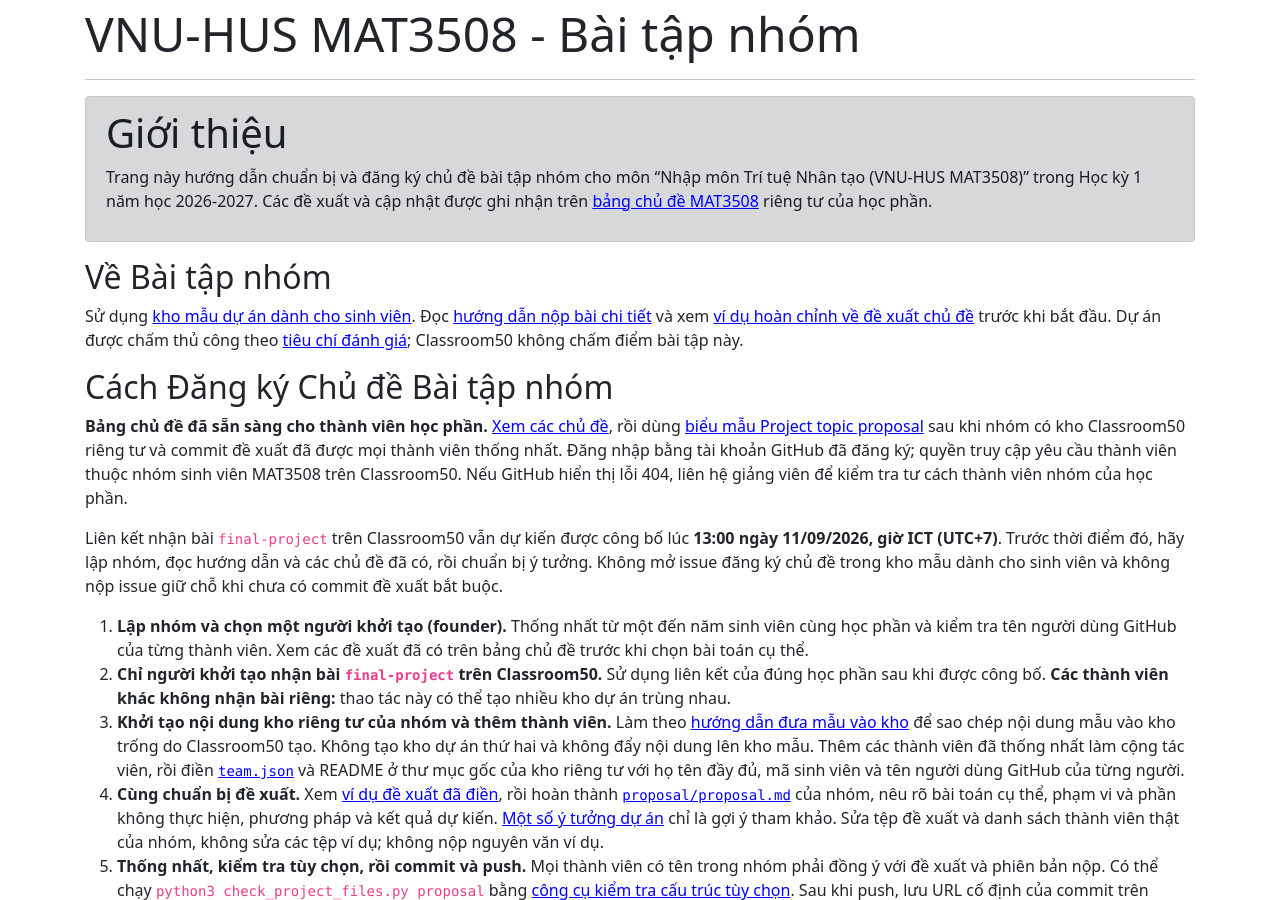
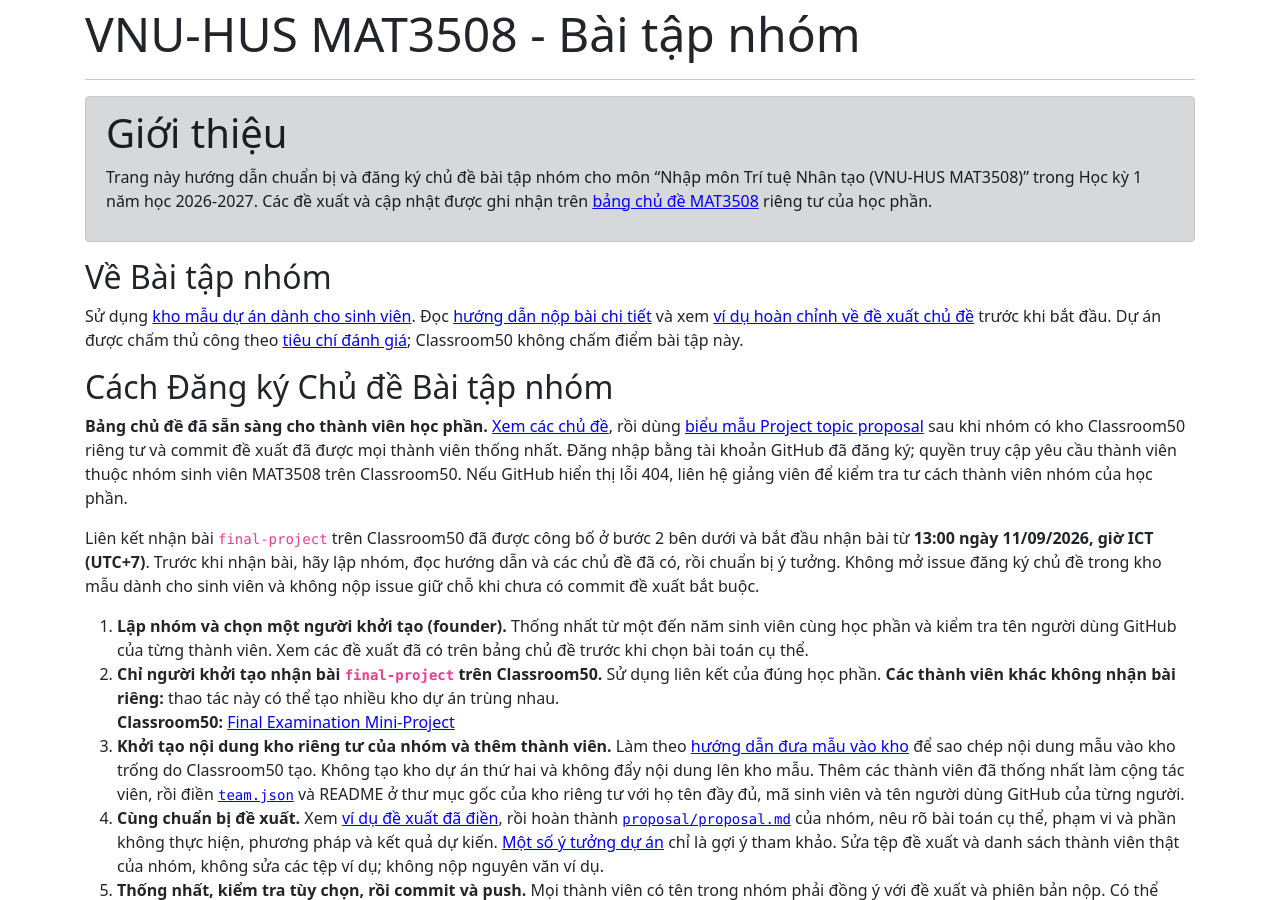
Before and after one commit to hoanganhduc/hoanganhduc.github.io, a Jekyll site: the page built from teaching/VNU-HUS/2026/winter/MAT3508/mini-projects.md, in a window 1280 px wide and 900 px high. Built offline with Jekyll 4.4.1, drawn with Linux system fonts in a browser that asks for light colours; nearby versions of some CDN libraries; a style sheet for code colours, icons or effects is not loaded; some of the changed text lies outside the part shown.

Commit message:
Release Week 1 and mini-project Classroom50 links
Both courses open ch01-introduction (individual, due 20 September 2026)
and final-project at 13:00 ICT on 11 September 2026, so remove the
Liquid comment wrappers that were hiding both acceptance links.

The mini-project page still said the final-project link "remains
scheduled for publication" on that date; rewrite it as published.

Link the Chapter 2 decks from the Week 1 preparation column, matching
how Week 0 links the Chapter 1 decks.

Record all of this in the dated announcement on both course pages.

```diff
--- a/teaching/VNU-HUS/2026/winter/MAT3508/mini-projects.md
+++ b/teaching/VNU-HUS/2026/winter/MAT3508/mini-projects.md
@@ -22,10 +22,10 @@ Sử dụng [kho mẫu dự án dành cho sinh viên](https://github.com/VNU-HUS
 
 **Bảng chủ đề đã sẵn sàng cho thành viên học phần.** [Xem các chủ đề](https://github.com/VNU-HUS/mat3508-2026-project-topics/issues), rồi dùng [biểu mẫu Project topic proposal](https://github.com/VNU-HUS/mat3508-2026-project-topics/issues/new?template=project-proposal.yml) sau khi nhóm có kho Classroom50 riêng tư và commit đề xuất đã được mọi thành viên thống nhất. Đăng nhập bằng tài khoản GitHub đã đăng ký; quyền truy cập yêu cầu thành viên thuộc nhóm sinh viên MAT3508 trên Classroom50. Nếu GitHub hiển thị lỗi 404, liên hệ giảng viên để kiểm tra tư cách thành viên nhóm của học phần.
 
-Liên kết nhận bài `final-project` trên Classroom50 vẫn dự kiến được công bố lúc **13:00 ngày 11/09/2026, giờ ICT (UTC+7)**. Trước thời điểm đó, hãy lập nhóm, đọc hướng dẫn và các chủ đề đã có, rồi chuẩn bị ý tưởng. Không mở issue đăng ký chủ đề trong kho mẫu dành cho sinh viên và không nộp issue giữ chỗ khi chưa có commit đề xuất bắt buộc.
+Liên kết nhận bài `final-project` trên Classroom50 đã được công bố ở bước 2 bên dưới và bắt đầu nhận bài từ **13:00 ngày 11/09/2026, giờ ICT (UTC+7)**. Trước khi nhận bài, hãy lập nhóm, đọc hướng dẫn và các chủ đề đã có, rồi chuẩn bị ý tưởng. Không mở issue đăng ký chủ đề trong kho mẫu dành cho sinh viên và không nộp issue giữ chỗ khi chưa có commit đề xuất bắt buộc.
 
 1. **Lập nhóm và chọn một người khởi tạo (founder).** Thống nhất từ một đến năm sinh viên cùng học phần và kiểm tra tên người dùng GitHub của từng thành viên. Xem các đề xuất đã có trên bảng chủ đề trước khi chọn bài toán cụ thể.
-2. **Chỉ người khởi tạo nhận bài `final-project` trên Classroom50.** Sử dụng liên kết của đúng học phần sau khi được công bố. **Các thành viên khác không nhận bài riêng:** thao tác này có thể tạo nhiều kho dự án trùng nhau.{% comment %}<br>**Classroom50:** [Final Examination Mini-Project](https://classroom50.org/VNU-HUS/vnu-hus-mat3508-winter-2026/assignments/final-project/accept){% endcomment %}
+2. **Chỉ người khởi tạo nhận bài `final-project` trên Classroom50.** Sử dụng liên kết của đúng học phần. **Các thành viên khác không nhận bài riêng:** thao tác này có thể tạo nhiều kho dự án trùng nhau.<br>**Classroom50:** [Final Examination Mini-Project](https://classroom50.org/VNU-HUS/vnu-hus-mat3508-winter-2026/assignments/final-project/accept)
 3. **Khởi tạo nội dung kho riêng tư của nhóm và thêm thành viên.** Làm theo [hướng dẫn đưa mẫu vào kho](https://github.com/VNU-HUS/introai-final-project-template/blob/main/Submission%20Guide.md) để sao chép nội dung mẫu vào kho trống do Classroom50 tạo. Không tạo kho dự án thứ hai và không đẩy nội dung lên kho mẫu. Thêm các thành viên đã thống nhất làm cộng tác viên, rồi điền [`team.json`](https://github.com/VNU-HUS/introai-final-project-template/blob/main/team.json) và README ở thư mục gốc của kho riêng tư với họ tên đầy đủ, mã sinh viên và tên người dùng GitHub của từng người.
 4. **Cùng chuẩn bị đề xuất.** Xem [ví dụ đề xuất đã điền](https://github.com/VNU-HUS/introai-final-project-template/blob/main/examples/topic-proposal/proposal.example.md), rồi hoàn thành [`proposal/proposal.md`](https://github.com/VNU-HUS/introai-final-project-template/blob/main/proposal/proposal.md) của nhóm, nêu rõ bài toán cụ thể, phạm vi và phần không thực hiện, phương pháp và kết quả dự kiến. [Một số ý tưởng dự án](https://github.com/VNU-HUS/introai-final-project-template/blob/main/Mini-Project%20Ideas.md) chỉ là gợi ý tham khảo. Sửa tệp đề xuất và danh sách thành viên thật của nhóm, không sửa các tệp ví dụ; không nộp nguyên văn ví dụ.
 5. **Thống nhất, kiểm tra tùy chọn, rồi commit và push.** Mọi thành viên có tên trong nhóm phải đồng ý với đề xuất và phiên bản nộp. Có thể chạy `python3 check_project_files.py proposal` bằng [công cụ kiểm tra cấu trúc tùy chọn](https://github.com/VNU-HUS/introai-final-project-template/blob/main/check_project_files.py). Sau khi push, lưu URL cố định của commit trên GitHub hoặc mã SHA đầy đủ gồm 40 ký tự.
```
Also changed, not shown: other parts of teaching/VNU-HUS/2026/winter/MAT3508/mini-projects.md (+1 -1 lines), teaching/VNU-HUS/2026/winter/MAT1206E/index.md (+4 -1 lines), teaching/VNU-HUS/2026/winter/MAT1206E/mini-projects.md (+3 -3 lines), teaching/VNU-HUS/2026/winter/MAT3508/index.md (+4 -1 lines).
